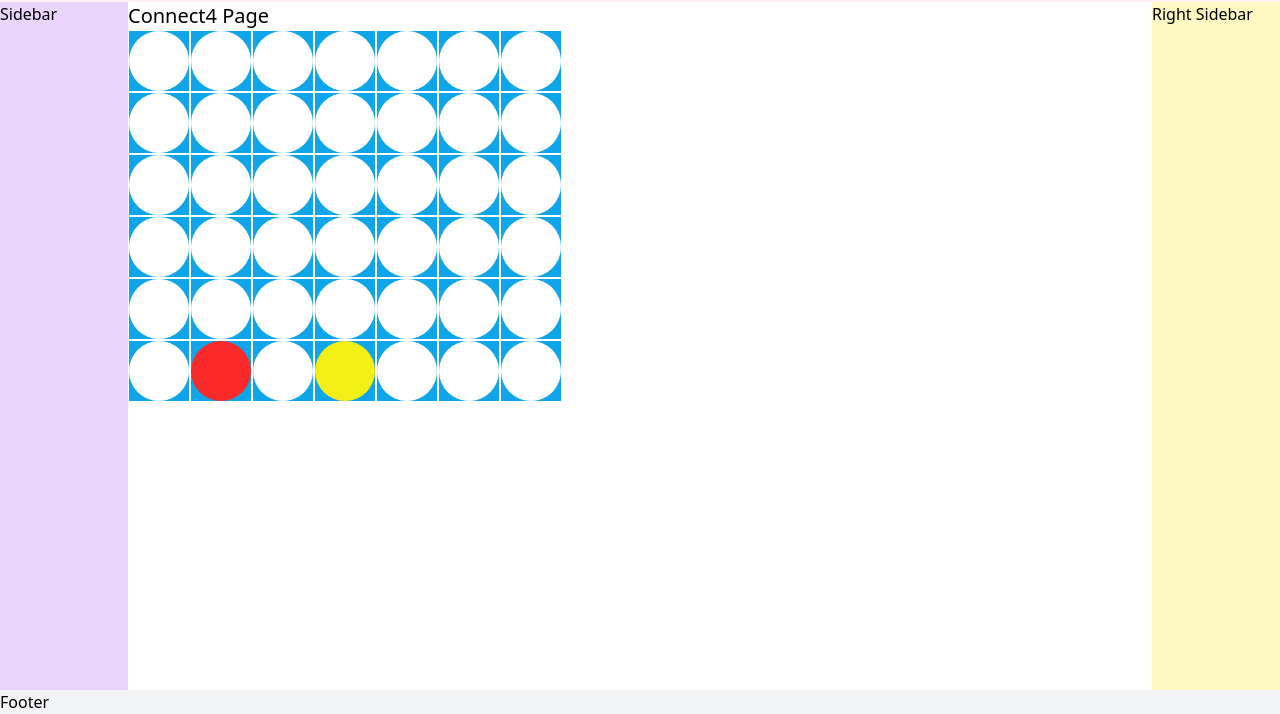
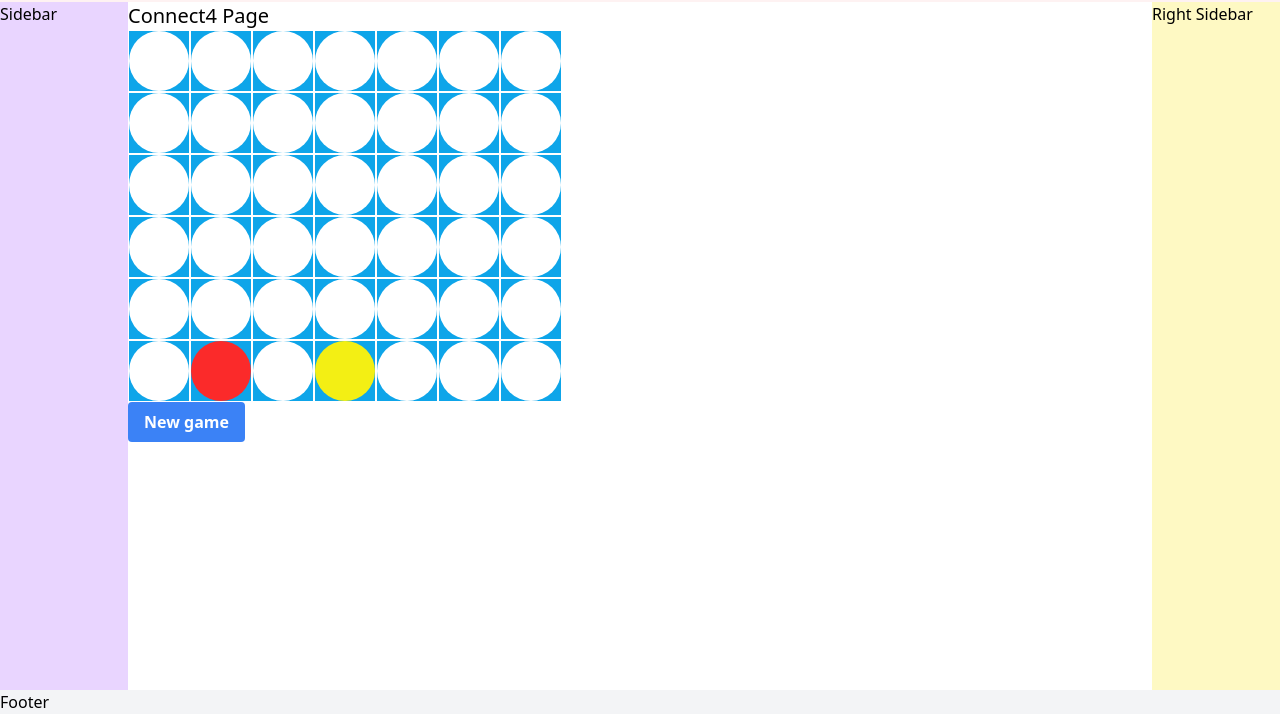
Before and after one commit to Arghz-dotcom/TheSmartComputer, a Gatsby site: page /connect4 in a window 1280 px wide. Shown: the part 86-800 px from the top of the page. Built offline with nearby package versions, Linux system fonts and the light colour scheme; Gatsby itself is replaced by a stand-in of ours.

Commit message:
add new game

```diff
--- a/src/pages/connect4.js
+++ b/src/pages/connect4.js
@@ -5,6 +5,7 @@ import { useReducer } from 'react'
 import Layout from "../components/layout"
 import Row from "../components/row"
 import { deepCloneBoard } from '../utils/gameUtils'
+import { generateNewBoard } from '../utils/gameUtils'
 
 const gameReducer = (state, action) => {
   switch (action.type) {
@@ -87,6 +88,7 @@ const Connect4 = () => {
           ))}
         </tbody>
       </table>
+      <button class="bg-blue-500 hover:bg-blue-700 text-white font-bold py-2 px-4 rounded" onClick={() => {dispatchGameState({ type: 'newGame', board: generateNewBoard()})}}>New game</button>
     </Layout>
   )
 }
--- a/src/pages/index.tsx
+++ b/src/pages/index.tsx
@@ -6,9 +6,7 @@ const Index = () => {
   return (
     <Layout>
 
-    <Card />
-
-
+      <Card />
 
     </Layout>
   )
--- a/src/utils/gameUtils.js
+++ b/src/utils/gameUtils.js
@@ -1,3 +1,12 @@
+export const generateNewBoard = () => [
+  [null, null, null, null, null, null, null],
+  [null, null, null, null, null, null, null],
+  [null, null, null, null, null, null, null],
+  [null, null, null, null, null, null, null],
+  [null, null, null, null, null, null, null],
+  [null, null, null, null, null, null, null],
+]
+
 export const deepCloneBoard = (board) => [
     [...board[0]],
     [...board[1]],
```
